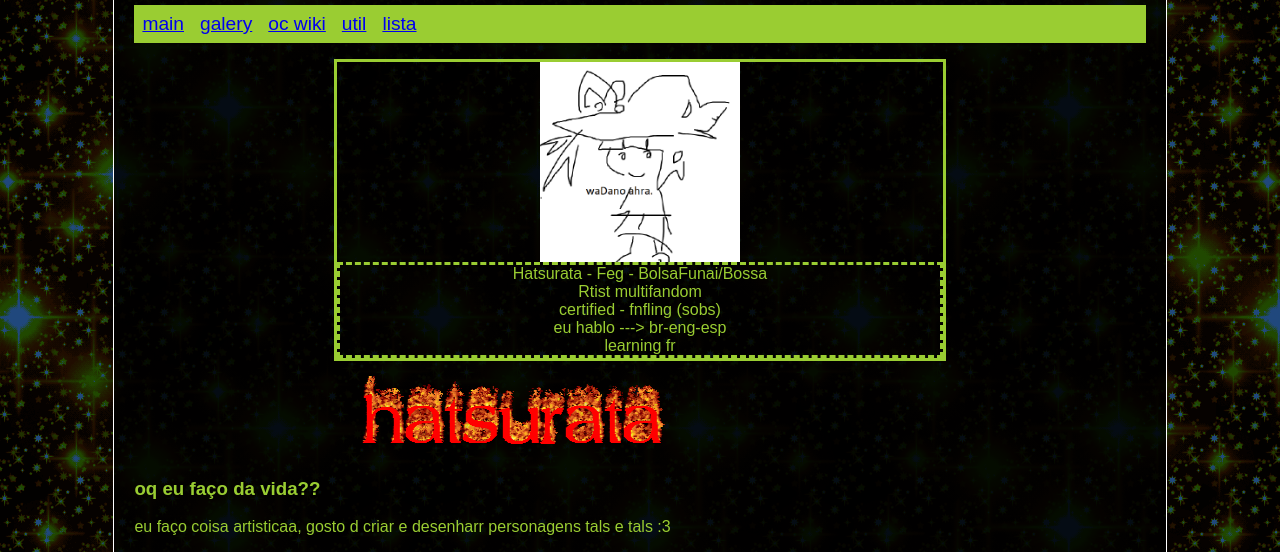
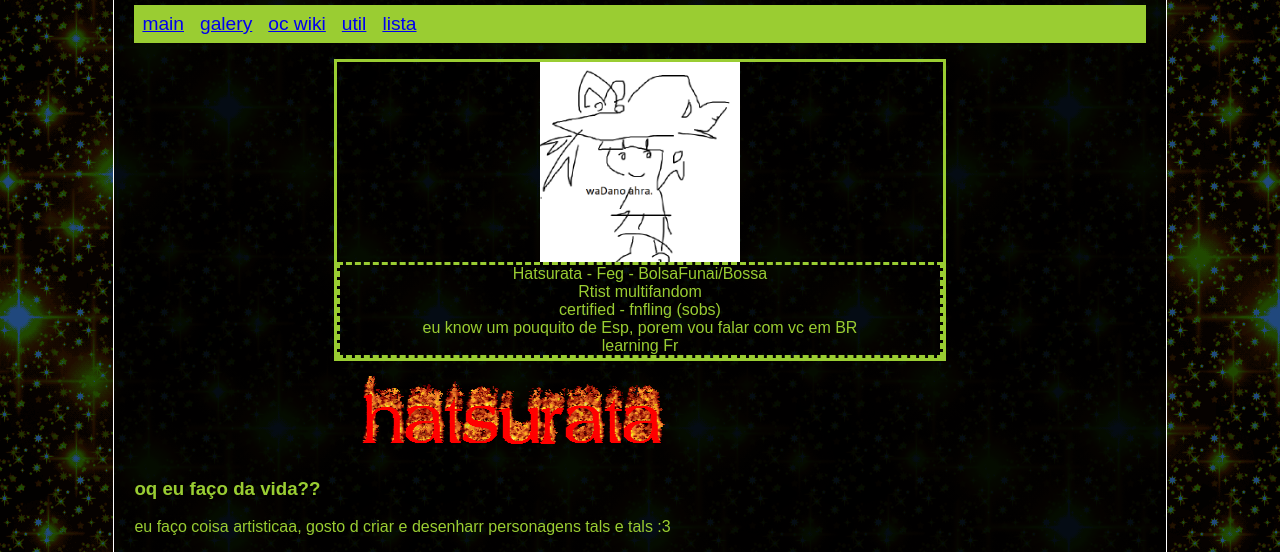
Before and after one commit to okgia29/SITESITEDNV, a plain HTML site: page index.html in a window 1280 px wide. Shown: the part 114-666 px from the top of the page. Drawn offline with Linux system fonts and the light colour scheme.

Commit message:
Add files via upload

```diff
--- a/index.html
+++ b/index.html
@@ -36,9 +36,9 @@
             <br>
             certified - fnfling (sobs)
             <br>
-            eu hablo ---> br-eng-esp
+            eu know um pouquito de Esp, porem vou falar com vc em BR
             <br>
-            learning fr
+            learning Fr
           </div>
         </div>
         <div class="assinatura">
@@ -61,7 +61,7 @@
 
       <h3>minhas comissoes estaum abertas?</h3>
       sim ^^ ! !
-      por 10dolares ou uns 100 robuxsitos eu te faço um desenho
+      por 10 dolah ou uns 100 robuxsitos eu te faço um desenho
       <a href="https://ko-fi.com/hatsurata">
         <img src="https://storage.ko-fi.com/cdn/logomarkLogo.png" alt="" style="width: 3%;">
       </a>
```
Also changed, not shown: galery.html (+1 -1 lines).
